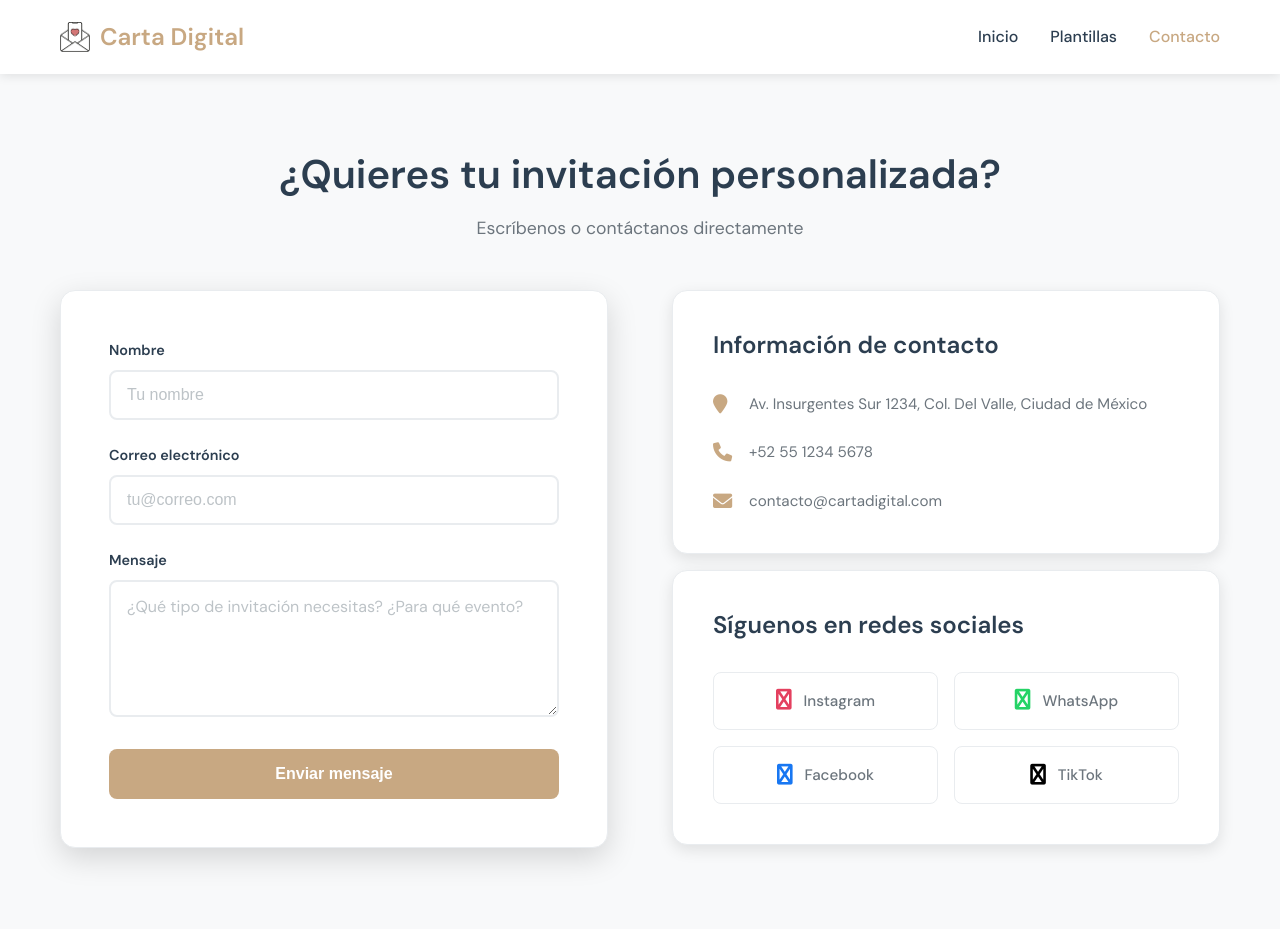
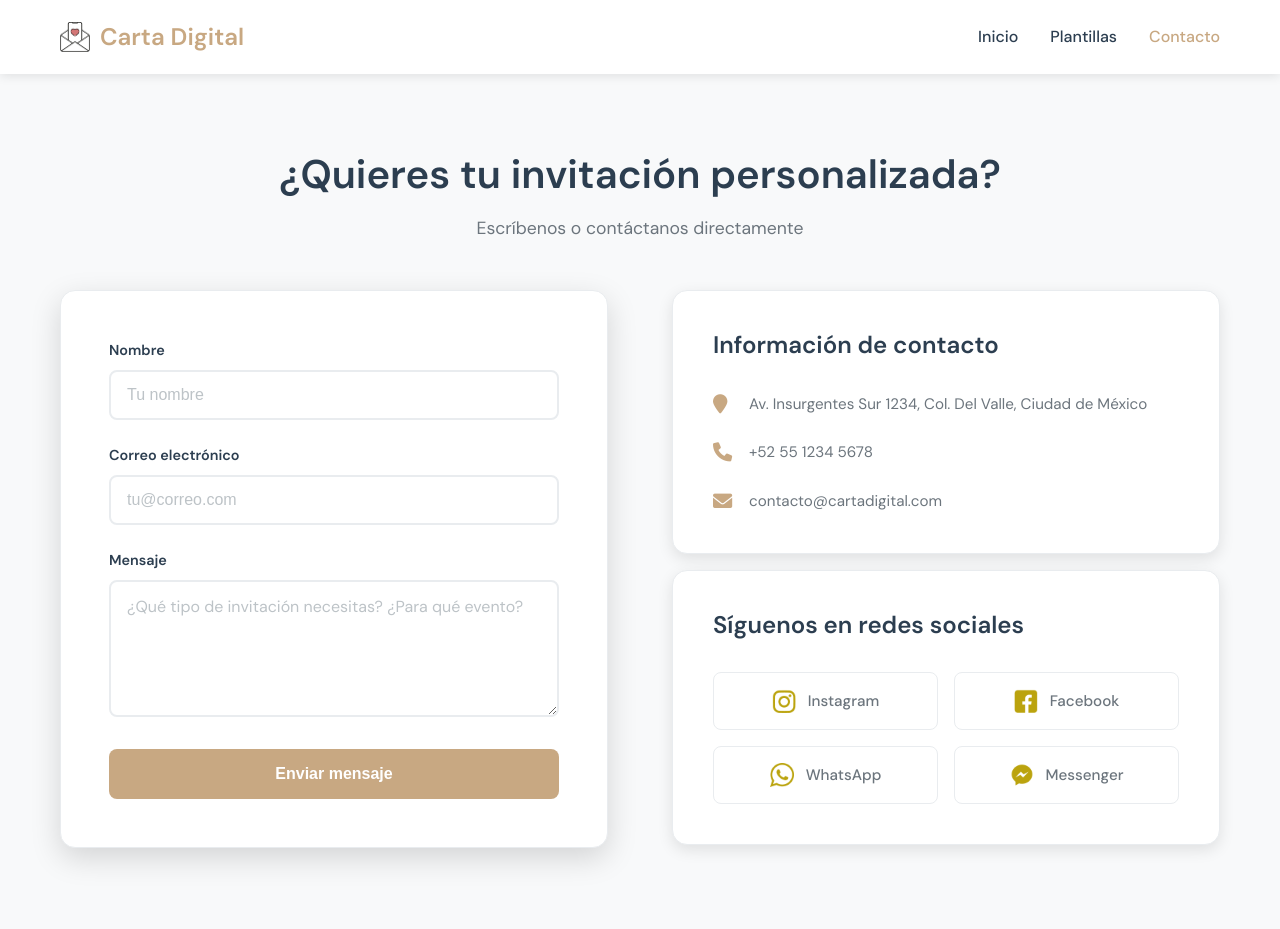
Before and after one commit to UrieloGD/Carta-Digital, a PHP site: page /carta-digital/contacto.php in a window 1280 px wide. Shown: the top 929 px of the page. Run offline with PHP 8.4, Linux system fonts and the light colour scheme.

Commit message:
Se agregaron animaciones al index y cambiaron iconos en redes sociales

```diff
--- a/contacto.php
+++ b/contacto.php
@@ -65,20 +65,20 @@
                     <h3>Síguenos en redes sociales</h3>
                     <div class="contact-social-buttons">
                         <a href="#" class="contact-social-btn instagram">
-                            <i class="fa fa-instagram contact-social-icon"></i>
+                            <img src="./images/logos/instagram.webp" alt="Instagram" class="contact-social-icon">
                             <span>Instagram</span>
                         </a>
+                        <a href="#" class="contact-social-btn facebook">
+                            <img src="./images/logos/facebook.webp" alt="Facebook" class="contact-social-icon">
+                            <span>Facebook</span>
+                        </a>
                         <a href="#" class="contact-social-btn whatsapp">
-                            <i class="fa fa-whatsapp contact-social-icon"></i>
+                            <img src="./images/logos/whatsapp.webp" alt="WhatsApp" class="contact-social-icon">
                             <span>WhatsApp</span>
                         </a>
-                        <a href="#" class="contact-social-btn facebook">
-                            <i class="fa fa-facebook contact-social-icon"></i>
-                            <span>Facebook</span>
-                        </a>
-                        <a href="#" class="contact-social-btn tiktok">
-                            <i class="fa fa-facebook contact-social-icon"></i>
-                            <span>TikTok</span>
+                        <a href="#" class="contact-social-btn messenger">
+                            <img src="./images/logos/Messenger.webp" alt="Messenger" class="contact-social-icon">
+                            <span>Messenger</span>
                         </a>
                     </div>
                 </div>
--- a/css/contacto.css
+++ b/css/contacto.css
@@ -201,31 +201,44 @@
     box-shadow: var(--shadow-light);
 }
 
+/* Estilos específicos para las imágenes de redes sociales */
 .contact-social-icon {
-    font-size: 1.3rem;
+    width: 24px;
+    height: 24px;
     flex-shrink: 0;
+    object-fit: contain;
+    transition: var(--transition);
+    /* Filtro para cambiar al color principal - ajusta los valores según tu color principal */
+    filter: brightness(0) saturate(100%) invert(56%) sepia(85%) saturate(492%) hue-rotate(15deg) brightness(95%) contrast(89%);
 }
 
-/* Colores específicos para cada red social */
-.contact-social-btn.instagram .contact-social-icon {
-    color: #E4405F;
-}
-
-.contact-social-btn.whatsapp .contact-social-icon {
-    color: #25D366;
-}
-
-.contact-social-btn.facebook .contact-social-icon {
-    color: #1877F2;
-}
-
-.contact-social-btn.tiktok .contact-social-icon {
-    color: #000000;
+/* Efectos hover para las imágenes */
+.contact-social-btn:hover .contact-social-icon {
+    transform: scale(1.1);
+    /* En hover, puede ser más intenso o mantener el mismo color */
+    filter: brightness(0) saturate(100%) invert(48%) sepia(79%) saturate(492%) hue-rotate(15deg) brightness(100%) contrast(95%);
 }
 
 .contact-social-btn span {
     color: inherit;
     font-weight: 500;
+}
+
+/* Efectos hover para los botones */
+.contact-social-btn.instagram:hover {
+    border-color: var(--primary-color);
+}
+
+.contact-social-btn.facebook:hover {
+    border-color: var(--primary-color);
+}
+
+.contact-social-btn.whatsapp:hover {
+    border-color: var(--primary-color);
+}
+
+.contact-social-btn.messenger:hover {
+    border-color: var(--primary-color);
 }
 
 /* ========================================
```
Also changed, not shown: css/index.css (+105 -1 lines), index.php (+28 -1 lines), images/logos/facebook.webp (added), images/logos/instagram.webp (added), images/logos/messenger.webp (added), images/logos/whatsapp.webp (added).
